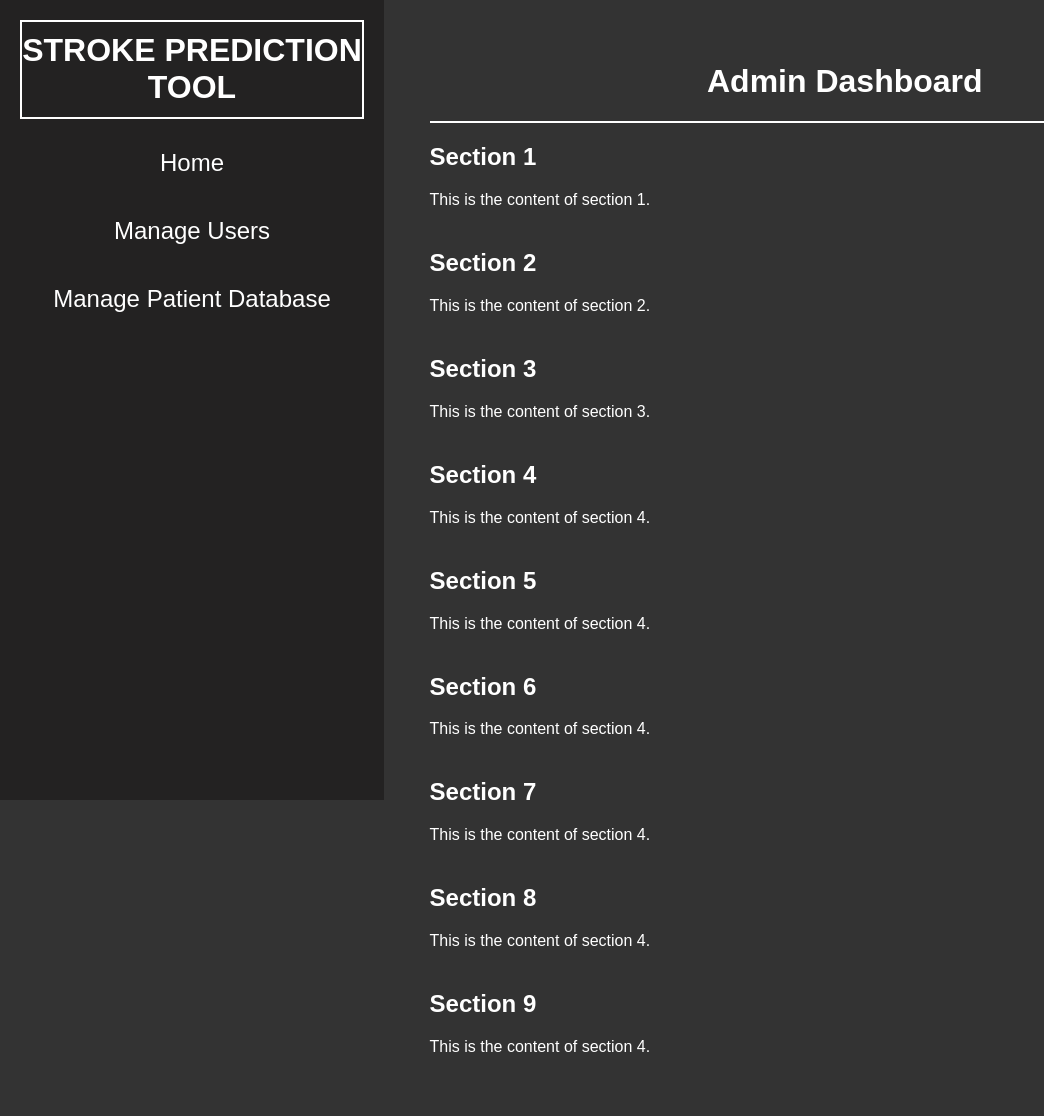
After one commit to IbrahimHaroon03/strokePredictionTool, a Python web app: template templates/admin/admin_dashboard.html in a window 1280 px wide. The commit adds this page. Shown: the whole page, without its empty margins (0-1044 px from the left). Run offline with Jinja, Linux system fonts and the light colour scheme; the template is opened without the code that fills it, so the values that code supplies are empty.

Commit message:
Changed CSS

```diff
--- a/static/navbar_styles.css
+++ b/static/navbar_styles.css
@@ -4,6 +4,7 @@ body, html {
     padding: 0;
     font-family: Arial, sans-serif;
     font-size: 1rem; /* Set a base font size for rem calculations */
+    background-color: #333;
 }
 
 /* Side Navbar Styles */
@@ -13,7 +14,7 @@ body, html {
     left: 0;
     width: 30%; /* 250px / 16 = 15.625rem */
     height: 100vh;
-    background-color: #333;
+    background-color: #232222;
     color: white;
     padding: 1.25rem; /* 20px / 16 = 1.25rem */
     box-sizing: border-box;
@@ -32,13 +33,13 @@ body, html {
 }
 
 .side-navbar ul li:hover {
-    background-color: #1b6bff;
+    background-color: #576070;
 }
 
 .side-navbar ul li a {
     color: white;
     text-decoration: none;
-    font-size: 1.125rem; /* 18px / 16 = 1.125rem */
+    font-size: 1.5rem; /* 18px / 16 = 1.125rem */
     display: block;
     width: 100%;
     height: 100%;
@@ -55,18 +56,18 @@ body, html {
 }
 
 .main-content h2 {
-    color: #333;
+    color: white;
     font-size: 1.5rem; /* 24px / 16 = 1.5rem */
 }
 
 .main-content p {
-    color: #666;
+    color: white;
     font-size: 1rem; /* 16px / 16 = 1rem */
 }
 
 /* Navbar Title */
-.navbar-title {
-    font-size: 1.5rem; /* 24px / 16 = 1.5rem */
+.navbar-title, .page_titles {
+    font-size: 2rem; /* 24px / 16 = 1.5rem */
     font-weight: bold;
     margin-bottom: 1.25rem; /* 20px / 16 = 1.25rem */
     color: white;
@@ -75,6 +76,15 @@ body, html {
     padding-bottom: 3%;
 }
 
+.navbar-title {
+    border: 2px solid white;
+    padding-top: 3%;
+}
+
+.page_titles {
+    padding: 1.33rem;
+}
+
 li.active {
-    background-color: #1856ca; /* Active background color */
+    background-color: #576070; /* Active background color */
 }
--- /dev/null
+++ b/templates/admin/admin_dashboard.html
@@ -0,0 +1,61 @@
+<!DOCTYPE html>
+<html lang="en">
+<head>
+    <meta charset="UTF-8">
+    <meta name="viewport" content="width=device-width, initial-scale=1.0">
+    <link rel="stylesheet" href="../../static/navbar_styles.css">
+    <title>Document</title>
+</head>
+<body>
+    <!-- Side Navbar -->
+    <nav class="side-navbar">
+        <div class="navbar-title">STROKE PREDICTION TOOL</div>
+        <ul>
+            <li><a href="../all/index.html">Home</a></li>
+            <li><a href="">Manage Users</a></li>
+            <li><a href="">Manage Patient Database</a></li>
+    </nav>
+
+    <!-- Main Content -->
+    <div class="main-content">
+        <h1 class="page_titles">Admin Dashboard</h1>
+        <section id="section1">
+            <h2>Section 1</h2>
+            <p>This is the content of section 1.</p>
+        </section>
+        <section id="section2">
+            <h2>Section 2</h2>
+            <p>This is the content of section 2.</p>
+        </section>
+        <section id="section3">
+            <h2>Section 3</h2>
+            <p>This is the content of section 3.</p>
+        </section>
+        <section id="section4">
+            <h2>Section 4</h2>
+            <p>This is the content of section 4.</p>
+        </section>
+        <section id="section4">
+            <h2>Section 5</h2>
+            <p>This is the content of section 4.</p>
+        </section>
+        <section id="section4">
+            <h2>Section 6</h2>
+            <p>This is the content of section 4.</p>
+        </section>
+        <section id="section4">
+            <h2>Section 7</h2>
+            <p>This is the content of section 4.</p>
+        </section>
+        <section id="section4">
+            <h2>Section 8</h2>
+            <p>This is the content of section 4.</p>
+        </section>
+        <section id="section4">
+            <h2>Section 9</h2>
+            <p>This is the content of section 4.</p>
+        </section>
+    </div>
+</body>
+
+</html>
```
Also changed, not shown: templates/add_new_patient.html (deleted, +0 -90 lines), templates/admin_dashboard.html (deleted, +0 -13 lines), templates/all/index.html (renamed from templates/index.html, +6 -6 lines), templates/all/login.html (renamed from templates/login.html, +6 -6 lines), templates/all/sign_up.html (renamed from templates/sign_up.html, +6 -6 lines), templates/doctor/add_patient.html (added, +109 -0 lines), templates/doctor/doctor_dashboard.html (renamed from templates/patient_dashboard.html, +8 -6 lines), templates/patient/patient_dashboard.html (added, +63 -0 lines), templates/view_patient_database.html (deleted, +0 -33 lines), static/index_styles.css (deleted).
